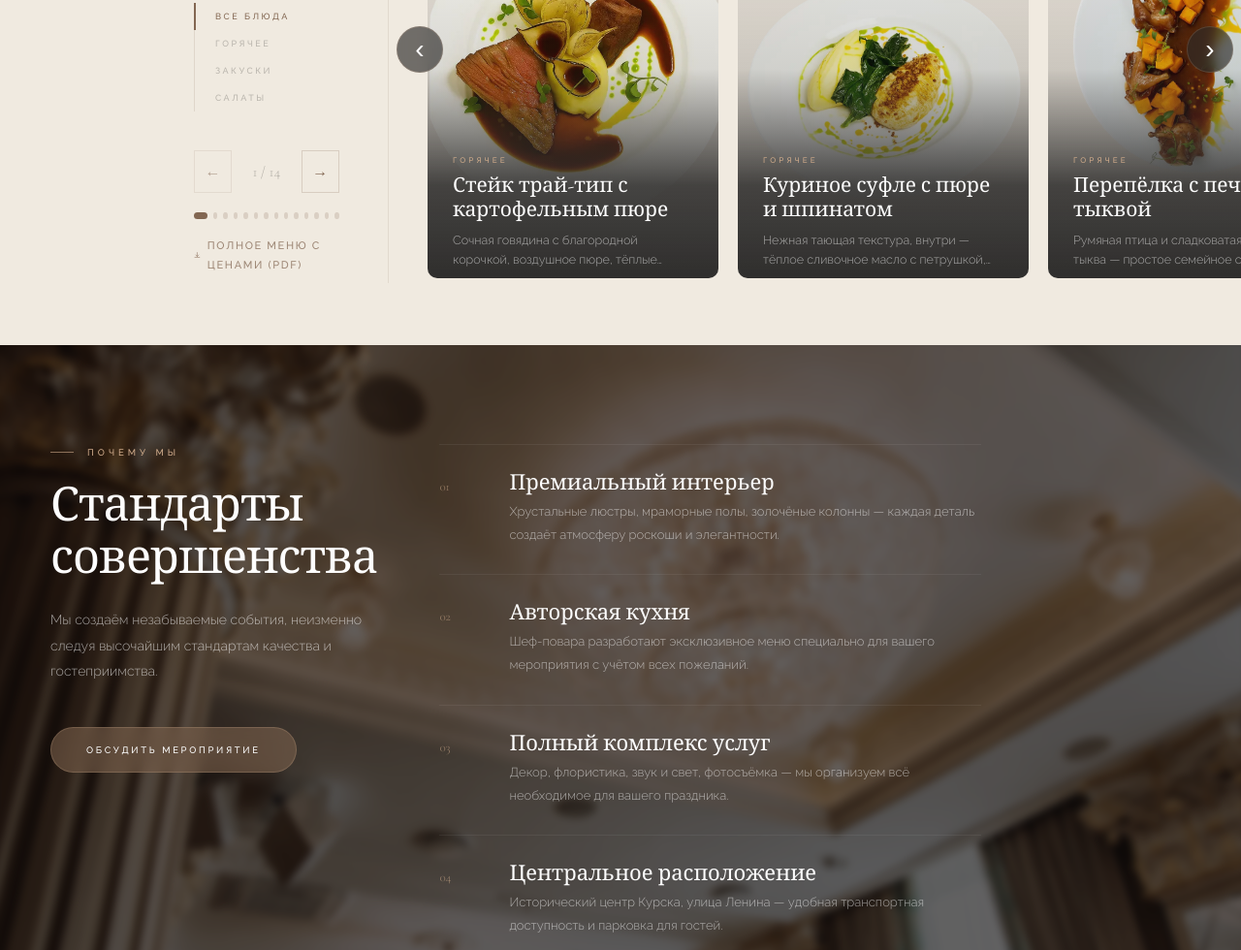
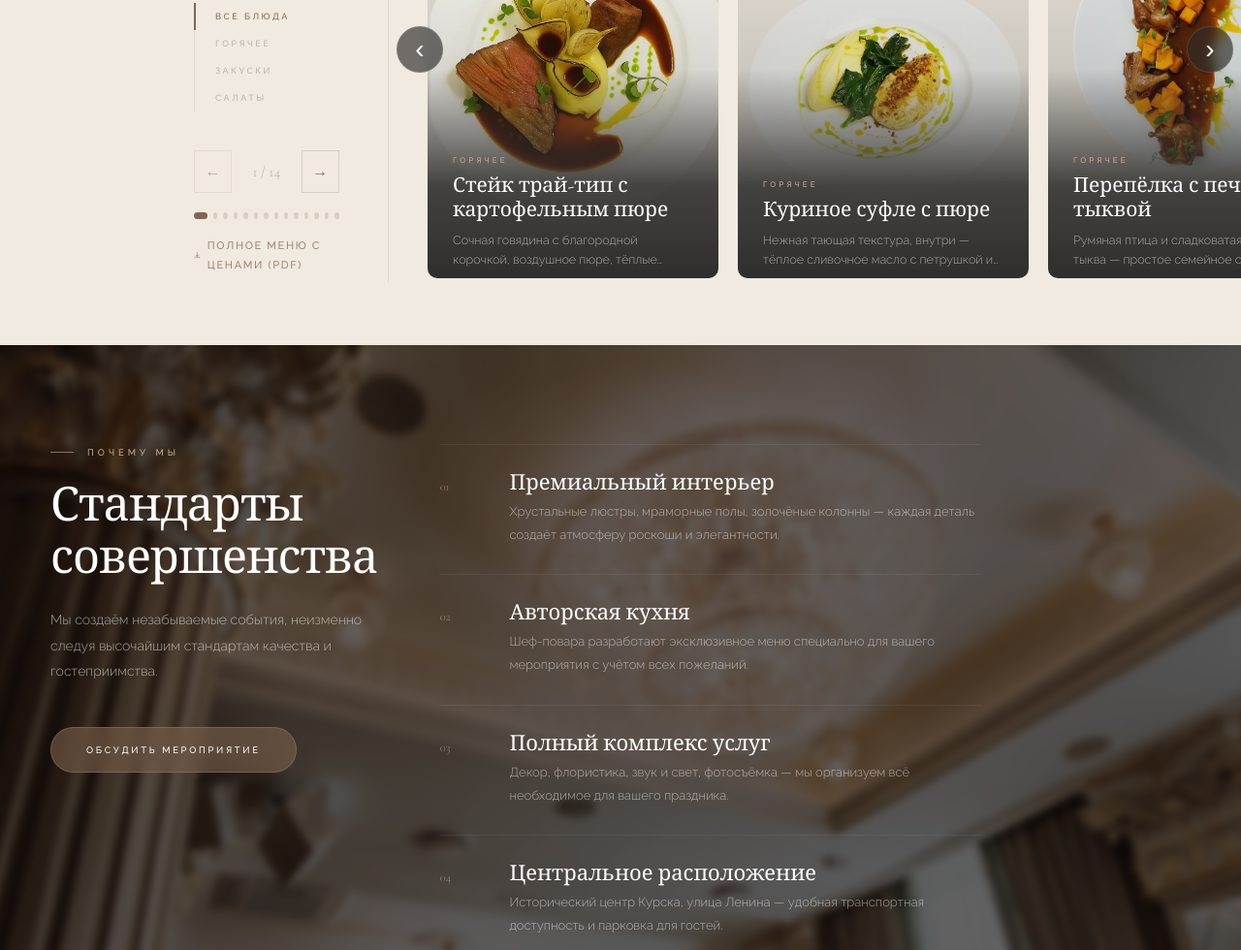
Before and after one commit to Bethelss/central, a website: page index.html in a window 1280 px wide. Shown: the part 10312-11292 px from the top of the page at 97% size. Drawn offline with nearby package versions, Linux system fonts and the light colour scheme.

Commit message:
Menu: remove spinach from chicken soufflé name and description
Co-Authored-By: Claude Sonnet 4.6 <noreply@anthropic.com>

```diff
--- a/index.html
+++ b/index.html
@@ -1248,7 +1248,7 @@
       <div class="mcard" onclick="openDish(this)" data-cat="горячее">
         <img src="Банкетный%20комплекс%20Центральный/меню/куриное%20суфле.webp" alt="Куриное суфле" class="mcard-img">
         <div class="mcard-grad"></div>
-        <div class="mcard-body"><span class="mcard-cat">Горячее</span><span class="mcard-name">Куриное суфле с пюре и шпинатом</span><p class="mcard-desc">Нежная тающая текстура, внутри — тёплое сливочное масло с петрушкой, пюре по-русски и свежий шпинат.</p></div>
+        <div class="mcard-body"><span class="mcard-cat">Горячее</span><span class="mcard-name">Куриное суфле с пюре</span><p class="mcard-desc">Нежная тающая текстура, внутри — тёплое сливочное масло с петрушкой и пюре по-русски.</p></div>
       </div>
       <div class="mcard" onclick="openDish(this)" data-cat="горячее">
         <img src="Банкетный%20комплекс%20Центральный/меню/перепелка.webp" alt="Перепёлка" class="mcard-img">
```
